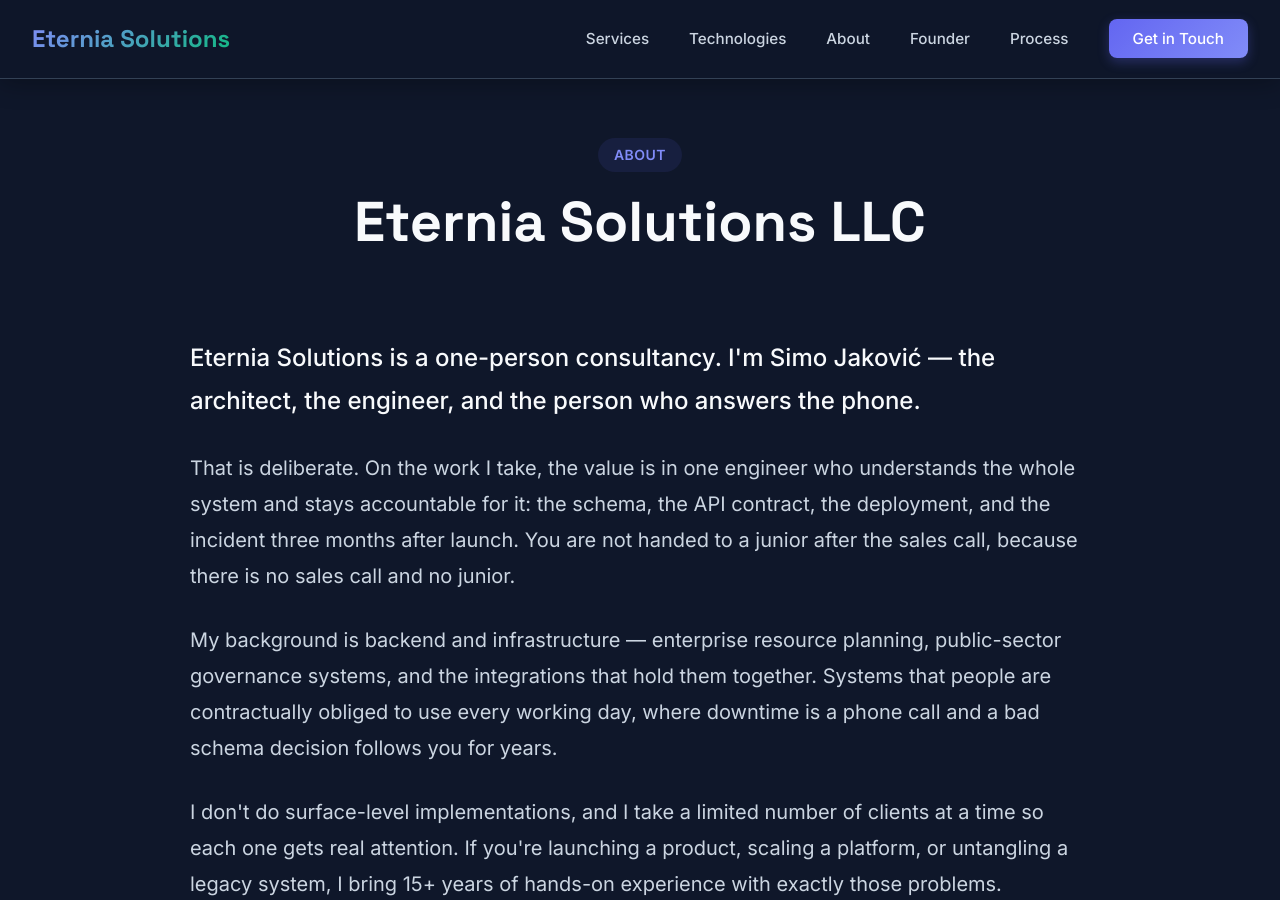
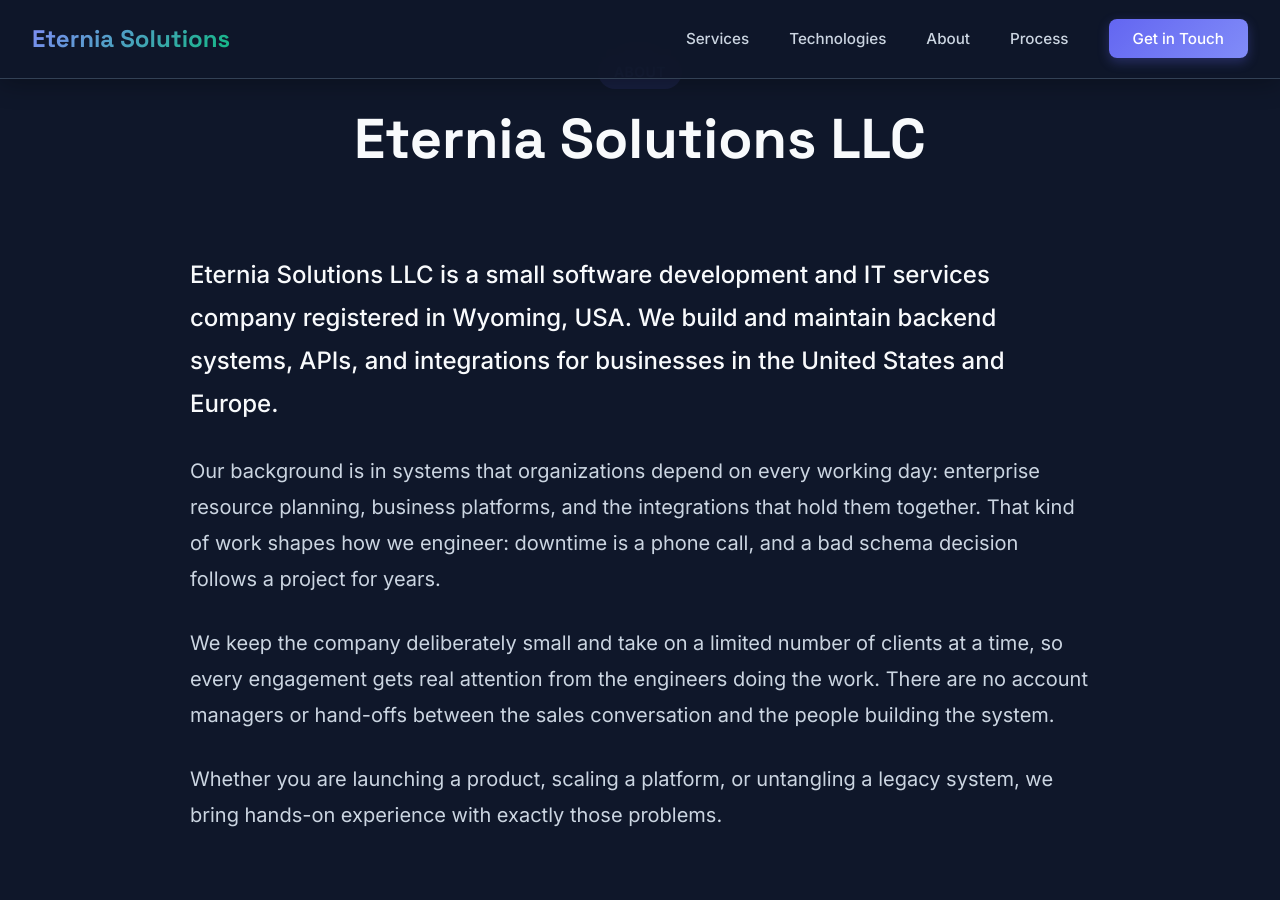
Before and after one commit to sjakovic/sjakovic.github.io, a Jekyll site: the page built from index.md, in a window 1280 px wide and 900 px high, scrolled down 3284 px. Built offline with Jekyll 4.4.1, drawn with Linux system fonts in a browser that asks for light colours; some of the changed text lies outside the part shown.

Commit message:
Remove founder page and personal details, present site as a small Wyoming IT company
- Delete /founder page and founder/profile photos
- Rewrite home and process pages in company voice
- Drop founder links, Belgrade/CET contact details; use Sheridan, WY and Mountain Time
- Replace personal author and social handles in _config.yml with company name

Co-Authored-By: Claude Fable 5.1 <noreply@anthropic.com>

```diff
--- a/_config.yml
+++ b/_config.yml
@@ -1,28 +1,20 @@
-title: Eternia Solutions LLC - Software Architecture & API Development
+title: Eternia Solutions LLC - Software Development & IT Services
 email: office@eterniasolutions.io
 description: >-
-  Independent software architecture and development, specializing in API design,
-  system architecture, PHP, Node.js, PostgreSQL, MySQL, NoSQL, and network engineering.
-  One accountable engineer, working with clients in the US and Europe.
+  Eternia Solutions LLC is a small software development and IT services company
+  registered in Wyoming, USA. API development, backend systems, database engineering,
+  and system integration for clients in the US and Europe.
 baseurl: ""
 url: "https://eterniasolutions.io"
-author: "Simo Jakovic"
+author: "Eternia Solutions LLC"
 keywords: "software architecture, API development, API design, backend development, PHP development, Node.js development, PostgreSQL, MySQL, NoSQL, database engineering, system integration, enterprise software, network engineering, software consulting"
-
-# Social media
-social:
-  linkedin: "https://www.linkedin.com/company/eternia-solutions"
-
-twitter:
-  username: eterniasolutions
-  card: summary_large_image
 
 # SEO
 google_analytics: # Add your GA tracking ID here
 google_verification: # Add your Google verification code here
 
 # Site settings
-timezone: Europe/Belgrade
+timezone: America/Denver
 lang: en_US
 
 # Jekyll settings
@@ -43,7 +35,7 @@ defaults:
       type: "posts"
     values:
       layout: "post"
-      author: "Simo Jakovic"
+      author: "Eternia Solutions LLC"
 
 # Plugins
 plugins:
--- a/_layouts/home.html
+++ b/_layouts/home.html
@@ -728,7 +728,6 @@
                     <li><a href="/#services">Services</a></li>
                     <li><a href="/#technologies">Technologies</a></li>
                     <li><a href="/#about">About</a></li>
-                    <li><a href="/founder">Founder</a></li>
                     <li><a href="/process">Process</a></li>
                     <li><a href="#contact" class="nav-cta">Get in Touch</a></li>
                 </ul>
@@ -744,7 +743,7 @@
         <div class="container">
             <div class="contact-content">
                 <h2>Let's Build Something Great</h2>
-                <p>Ready to discuss your project? Email me what you're building and where it hurts. I read and answer every message myself, usually within one business day.</p>
+                <p>Ready to discuss your project? Email us what you're building and where it hurts. We read and answer every message, usually within one business day.</p>
                 <div class="contact-methods">
                     <div class="contact-method">
                         <div class="contact-icon">✉️</div>
@@ -754,12 +753,12 @@
                     <div class="contact-method">
                         <div class="contact-icon">⏰</div>
                         <h3>Business Hours</h3>
-                        <p>Monday &ndash; Friday<br>9 AM &ndash; 6 PM CET<br>Overlaps US Eastern mornings</p>
+                        <p>Monday &ndash; Friday<br>9 AM &ndash; 5 PM Mountain Time</p>
                     </div>
                     <div class="contact-method">
                         <div class="contact-icon">📍</div>
                         <h3>Location</h3>
-                        <p>Belgrade, Serbia<br>US-registered LLC</p>
+                        <p>Sheridan, Wyoming<br>United States</p>
                     </div>
                 </div>
             </div>
@@ -771,10 +770,10 @@
             <div class="footer-content">
                 <div class="footer-company">
                     <h3>Eternia Solutions LLC</h3>
-                    <p>Independent software architecture and backend development. One engineer, accountable end to end.</p>
+                    <p>Software development and IT services. Backend systems, APIs, and integrations built to stay in production.</p>
                     <p><strong>Email:</strong> office@eterniasolutions.io</p>
-                    <p><strong>Hours:</strong> Mon&ndash;Fri, 9 AM &ndash; 6 PM CET</p>
-                    <p><strong>Location:</strong> Belgrade, Serbia &middot; US-registered LLC</p>
+                    <p><strong>Hours:</strong> Mon&ndash;Fri, 9 AM &ndash; 5 PM MT</p>
+                    <p><strong>Location:</strong> Sheridan, Wyoming, USA</p>
                 </div>
                 <div class="footer-section">
                     <h4>Services</h4>
@@ -788,8 +787,8 @@
                 <div class="footer-section">
                     <h4>Company</h4>
                     <ul>
-                        <li><a href="/founder">Founder</a></li>
-                        <li><a href="/process">How I Work</a></li>
+                        <li><a href="/#about">About</a></li>
+                        <li><a href="/process">How We Work</a></li>
                         <li><a href="/privacy">Privacy Policy</a></li>
                         <li><a href="/terms">Terms of Service</a></li>
                     </ul>
--- a/index.md
+++ b/index.md
@@ -1,34 +1,28 @@
 ---
 layout: home
-title: Eternia Solutions LLC | Software Architecture & Backend Development
-description: Independent software architect. API design, backend systems, and database engineering for companies that need one accountable engineer, not an agency.
+title: Eternia Solutions LLC | Software Development & IT Services, Wyoming
+description: Eternia Solutions LLC is a small software development and IT services company registered in Wyoming. API development, backend systems, database engineering, and system integration.
 ---
 
 <section class="hero">
     <div class="container">
         <div class="hero-content">
-            <div class="hero-badge">Independent Software Architect</div>
+            <div class="hero-badge">Software Development &amp; IT Services</div>
             <h1>Backend Systems Built to Stay in Production</h1>
-            <p>I design and build the APIs, databases, and backend services that a business runs on. One architect, directly accountable for the system — no account managers, no handoffs, no layers between your problem and the person solving it.</p>
+            <p>Eternia Solutions designs and builds the APIs, databases, and backend services that a business runs on. A small, focused team that takes on a limited number of projects and sees each one through to production.</p>
             <div class="cta-group">
                 <a href="#contact" class="cta-button cta-primary">
                     Start a Project
                     <span>→</span>
                 </a>
-                <a href="/founder" class="cta-button cta-secondary">
-                    About Me
+                <a href="/process" class="cta-button cta-secondary">
+                    How We Work
                 </a>
             </div>
-            <div class="trust-stats">
-                <div class="stat-item">
-                    <span class="stat-number">15+</span>
-                    <span class="stat-label">Years building backend systems, in production</span>
-                </div>
-            </div>
             <ul class="hero-credentials">
-                <li>National-scale ERP running in production, maintained for years</li>
-                <li>Public-sector governance platform</li>
-                <li>Open source Laravel package, publicly maintained</li>
+                <li>Backend, API, and database engineering</li>
+                <li>System integration and legacy modernization</li>
+                <li>Registered in Wyoming, USA</li>
             </ul>
         </div>
     </div>
@@ -37,7 +31,7 @@ description: Independent software architect. API design, backend systems, and da
 <section id="services" class="services">
     <div class="container">
         <div class="section-header">
-            <span class="section-badge">What I Do</span>
+            <span class="section-badge">What We Do</span>
             <h2>Engineered for Performance</h2>
             <p>Focused expertise in the parts of the stack where systems actually fail</p>
         </div>
@@ -50,7 +44,7 @@ description: Independent software architect. API design, backend systems, and da
             <div class="service-card">
                 <div class="service-icon">🏗️</div>
                 <h3>Software Architecture</h3>
-                <p>Strategic system design from the ground up. Microservices, monoliths, serverless — I pick the architecture that matches your business requirements and your team's size, not the one that reads best in a slide deck.</p>
+                <p>Strategic system design from the ground up. Microservices, monoliths, serverless — we pick the architecture that matches your business requirements and your team's size, not the one that reads best in a slide deck.</p>
             </div>
             <div class="service-card">
                 <div class="service-icon">💾</div>
@@ -81,7 +75,7 @@ description: Independent software architect. API design, backend systems, and da
         <div class="section-header">
             <span class="section-badge">Technology Stack</span>
             <h2>Modern Tools, Proven Results</h2>
-            <p>The stack I work in day to day</p>
+            <p>The stack we work in day to day</p>
         </div>
         <div class="tech-grid">
             <div class="tech-category">
@@ -149,15 +143,13 @@ description: Independent software architect. API design, backend systems, and da
             <h2>Eternia Solutions LLC</h2>
         </div>
         <div class="about-content">
-            <p>Eternia Solutions is a one-person consultancy. I'm Simo Jaković — the architect, the engineer, and the person who answers the phone.</p>
+            <p>Eternia Solutions LLC is a small software development and IT services company registered in Wyoming, USA. We build and maintain backend systems, APIs, and integrations for businesses in the United States and Europe.</p>
 
-            <p>That is deliberate. On the work I take, the value is in one engineer who understands the whole system and stays accountable for it: the schema, the API contract, the deployment, and the incident three months after launch. You are not handed to a junior after the sales call, because there is no sales call and no junior.</p>
+            <p>Our background is in systems that organizations depend on every working day: enterprise resource planning, business platforms, and the integrations that hold them together. That kind of work shapes how we engineer: downtime is a phone call, and a bad schema decision follows a project for years.</p>
 
-            <p>My background is backend and infrastructure — enterprise resource planning, public-sector governance systems, and the integrations that hold them together. Systems that people are contractually obliged to use every working day, where downtime is a phone call and a bad schema decision follows you for years.</p>
+            <p>We keep the company deliberately small and take on a limited number of clients at a time, so every engagement gets real attention from the engineers doing the work. There are no account managers or hand-offs between the sales conversation and the people building the system.</p>
 
-            <p>I don't do surface-level implementations, and I take a limited number of clients at a time so each one gets real attention. If you're launching a product, scaling a platform, or untangling a legacy system, I bring 15+ years of hands-on experience with exactly those problems.</p>
-
-            <p>Eternia Solutions LLC is registered in Wyoming, USA. I work from Belgrade, Serbia, on Central European Time, which overlaps the US Eastern morning most of the working day.</p>
+            <p>Whether you are launching a product, scaling a platform, or untangling a legacy system, we bring hands-on experience with exactly those problems.</p>
         </div>
     </div>
 </section>
```
Also changed, not shown: other parts of index.md (+1 -1 lines), _layouts/default.html (+8 -9 lines), founder.md (deleted, +0 -91 lines), process.md (+11 -11 lines), assets/img/founder.jpg (deleted), assets/img/profile-img.jpg (deleted), 8 other files.
